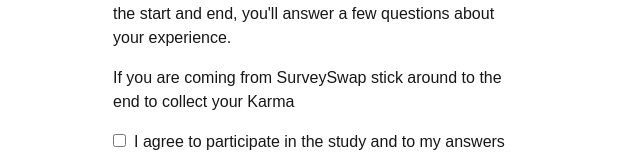
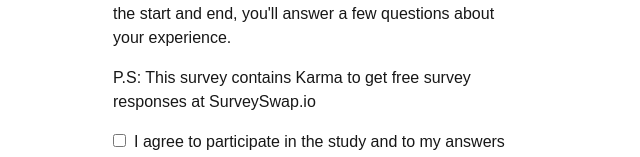
Before and after one commit to annappnkl/digital-reading, a Next.js app: page /presurvey in a window 1280 px wide. Shown: the part 146-303 px from the top of the page, without its empty margins (319-959 px from the left). Built offline with nearby package versions, Linux system fonts and the light colour scheme.

Commit message:
added survey swap karma code

```diff
--- a/pages/presurvey.tsx
+++ b/pages/presurvey.tsx
@@ -77,7 +77,7 @@ export default function PreSurvey() {
           <h2 className="text-xl font-bold mb-2">Consent & Overview</h2>
           <p className="mb-4">This study explores how interactive digital reading tools can support comprehension when reading longer texts. You&apos;ll be asked to read 4 short excerpts and interact with the text by clicking on words that you don&apos;t understand.
           At the start and end, you&apos;ll answer a few questions about your experience.</p>
-          <p className="mb-4">If you are coming from SurveySwap stick around to the end to collect your Karma</p>
+          <p className="mb-4">P.S: This survey contains Karma to get free survey responses at SurveySwap.io </p>
           <label className="block mb-2">
             <input
               type="checkbox"
```
